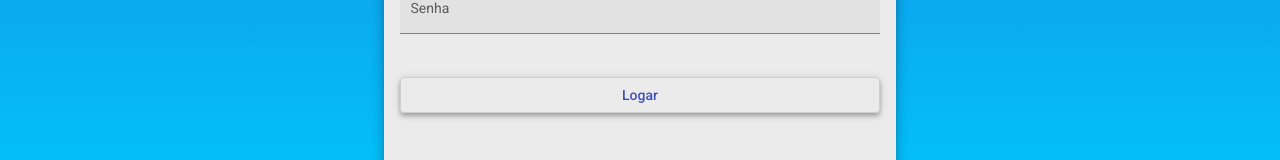
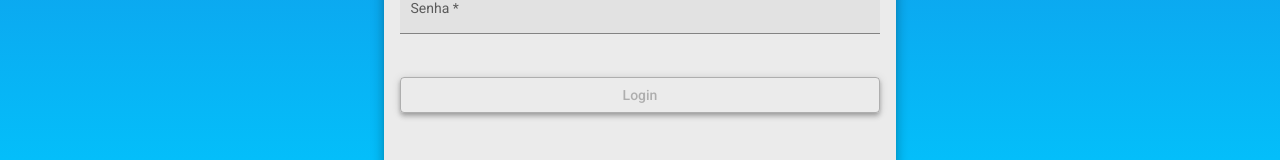
Before and after one commit to rafa543/helpdesk-front, an Angular app: page /login in a window 1280 px wide. Shown: the part 558-718 px from the top of the page. Built offline with nearby package versions, Linux system fonts and the light colour scheme.

Commit message:
validacao de formulario para login

```diff
--- a/src/app/components/login/login.component.html
+++ b/src/app/components/login/login.component.html
@@ -6,15 +6,14 @@
 
         <mat-form-field class="full-width" appearance="fill">
             <mat-label>E-mail</mat-label>
-            <input matInput placeholder="Ex.fulano@gmail.com">
+            <input [formControl]="email" required [(ngModel)]="creds.email" name="email" matInput placeholder="Ex.fulano@gmail.com">
         </mat-form-field>
 
         <mat-form-field class="full-width" appearance="fill">
             <mat-label>Senha</mat-label>
-            <input type="password" matInput placeholder="Ex. 123">
+            <input [formControl]="senha" required [(ngModel)]="creds.senha" name="senha" type="password" matInput placeholder="Ex. 123">
         </mat-form-field>
 
-        <button class="full-width mat-elevation-z4" mat-stroked-button color="primary">Logar</button>
-
+        <button [disabled]="!validaCampos()" class="full-width mat-elevation-z4" mat-stroked-button color="primary">Login</button>
     </form>
 </div>
--- a/src/app/components/login/login.component.ts
+++ b/src/app/components/login/login.component.ts
@@ -1,4 +1,6 @@
 import { Component, OnInit } from '@angular/core';
+import { FormControl, Validators } from '@angular/forms';
+import { Credenciais } from 'src/app/models/credenciais';
 
 @Component({
   selector: 'app-login',
@@ -7,9 +9,25 @@
 })
 export class LoginComponent implements OnInit {
 
+  creds: Credenciais = {
+    email: '',
+    senha: ''
+  }
+
+  email = new FormControl(null, Validators.email);
+  senha = new FormControl(null, Validators.minLength(3));
+
   constructor() { }
 
   ngOnInit(): void {
   }
 
+  validaCampos(): boolean {
+    if(this.email.valid && this.senha.valid) {
+      return true;
+    }else {
+      return false;
+    }
+  }
+
 }
--- /dev/null
+++ b/src/app/models/credenciais.ts
@@ -0,0 +1,4 @@
+export interface Credenciais {
+    email: string;
+    senha: string
+}
```
